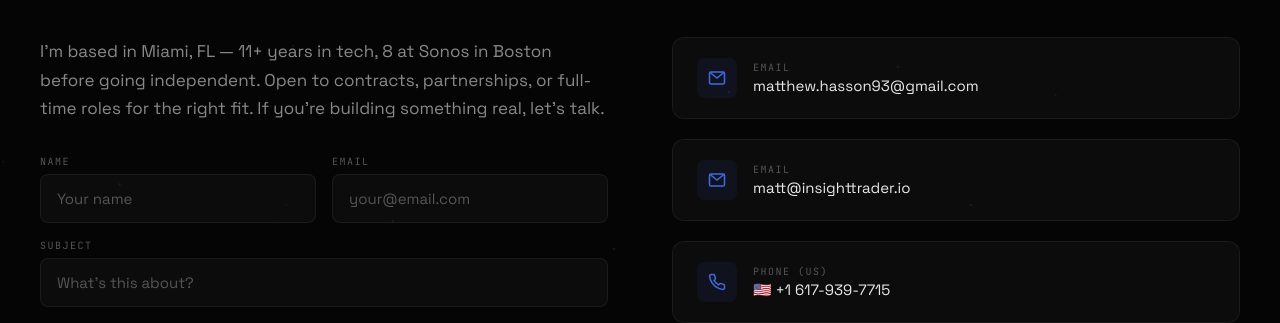
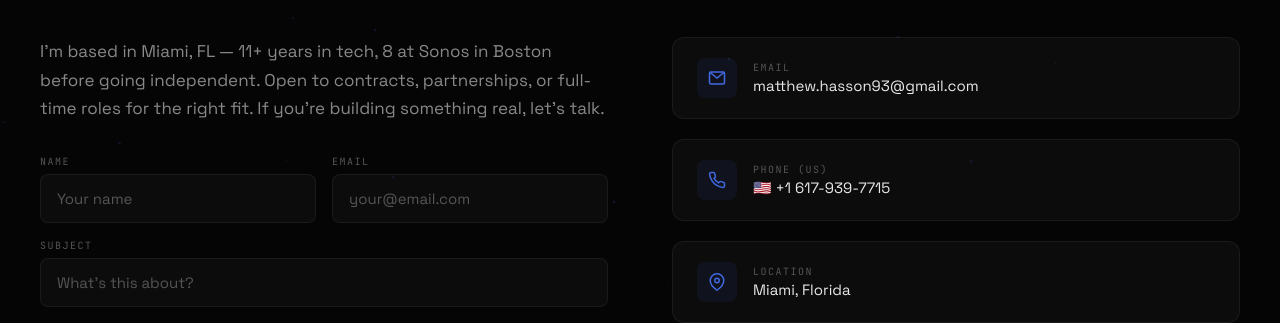
Before and after one commit to MattDevOps/resumeforisrael, a website: page index.html in a window 1280 px wide. Shown: the part 10540-10863 px from the top of the page. Drawn offline with Linux system fonts and the light colour scheme; animation ran at ten frames a second.

Commit message:
Remove matt@insighttrader.io contact

```diff
--- a/index.html
+++ b/index.html
@@ -2446,15 +2446,6 @@ footer {
             <div class="contact-item-value">matthew.hasson93@gmail.com</div>
           </div>
         </a>
-        <a href="mailto:matt@insighttrader.io" class="contact-item">
-          <div class="contact-item-icon">
-            <svg viewBox="0 0 24 24" fill="none" stroke="currentColor" stroke-width="2"><rect x="2" y="4" width="20" height="16" rx="2"/><path d="M22 4l-10 8L2 4"/></svg>
-          </div>
-          <div>
-            <div class="contact-item-label">Email</div>
-            <div class="contact-item-value">matt@insighttrader.io</div>
-          </div>
-        </a>
         <a href="tel:+16179397715" class="contact-item">
           <div class="contact-item-icon">
             <svg viewBox="0 0 24 24" fill="none" stroke="currentColor" stroke-width="2"><path d="M22 16.92v3a2 2 0 01-2.18 2 19.79 19.79 0 01-8.63-3.07 19.5 19.5 0 01-6-6 19.79 19.79 0 01-3.07-8.67A2 2 0 014.11 2h3a2 2 0 012 1.72c.127.96.361 1.903.7 2.81a2 2 0 01-.45 2.11L8.09 9.91a16 16 0 006 6l1.27-1.27a2 2 0 012.11-.45c.907.339 1.85.573 2.81.7A2 2 0 0122 16.92z"/></svg>
```
